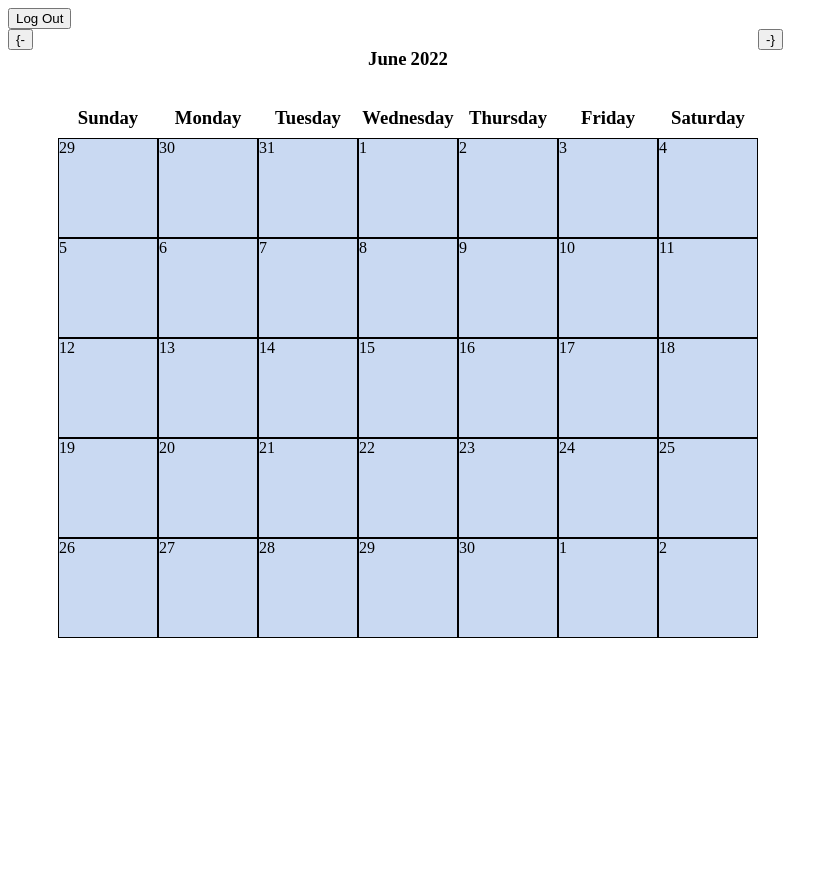
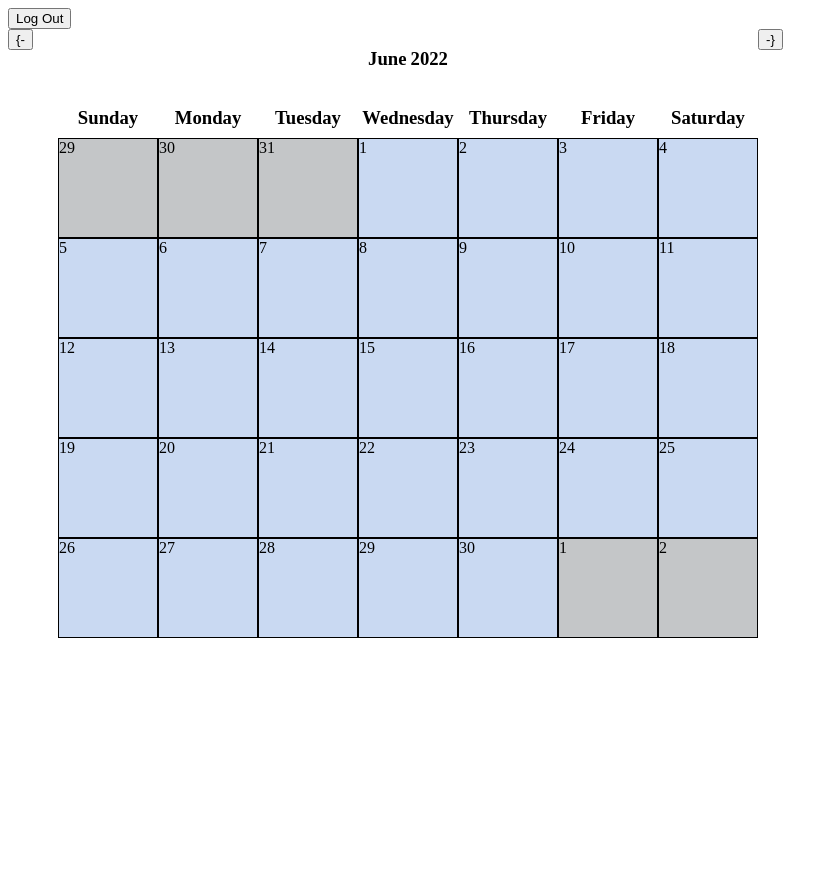
Before and after one commit to nplatte/scheduler-website, a Django app: a page that uses month_view/templates/month_view/month_view.html in a window 1280 px wide. Shown: the top 878 px of the page, without its empty margins (0-838 px from the left). Run offline with Django 4.2, Linux system fonts and the light colour scheme; the visitor is signed in with stand-in values (Sample User, id 1); data that the repository does not hold is empty.

Commit message:
Added grey color and mouse on and mouse off functions to the off days

```diff
--- a/month_view/static/month_view/css/month_view.css
+++ b/month_view/static/month_view/css/month_view.css
@@ -45,6 +45,14 @@ div.day {
     background-color: #C9D9F2;
   }
 
+  div.off_day {
+    width: 98px;
+    height: 98px;
+    border: 1px solid black;
+    padding: 0px;
+    background-color: #c4c6c8;
+  }
+
 button.new_event_button {
   display: none;
   background-color: #DAE5F7;
--- a/month_view/static/month_view/js/helper.js
+++ b/month_view/static/month_view/js/helper.js
@@ -37,3 +37,15 @@ function MouseOffDay(day, day_num) {
     var btn = document.getElementById('new_event_button_' + day_num);
     btn.style.display = 'none'
 }
+
+function MouseOverOffDay(day, day_num) {
+    day.style.backgroundColor = '#c4c6c8';
+    var btn = document.getElementById('new_event_button_' + day_num);
+    btn.style.display = 'inline-block';
+}
+
+function MouseOffOffDay(day, day_num) {
+    day.style.backgroundColor = '#C9D9F2';
+    var btn = document.getElementById('new_event_button_' + day_num);
+    btn.style.display = 'none'
+}
--- a/month_view/templates/month_view/month_view.html
+++ b/month_view/templates/month_view/month_view.html
@@ -28,7 +28,7 @@
         <h3 class="day_name">Wednesday</h3><h3 class="day_name">Thursday</h3><h3 class="day_name">Friday</h3>
         <h3 class="day_name">Saturday</h3>
         {% for day, events in last_month_events %}
-        <div class="day_{{ day }} day" onmouseover = "MouseOverDay(this, '{{ day }}')" onmouseout = "MouseOffDay(this, '{{ day }}')">
+        <div class="day_{{ day }} off_day" onmouseover = "MouseOverOffDay(this, '{{ day }}')" onmouseout = "MouseOffOffDay(this, '{{ day }}')">
             {{ day }}
             <button type="button" class="new_event_button" id="new_event_button_{{ day }}" name="new_event" onclick="ShowNewForm('{{ year_number }}-{{ month_number }}-{{ day }}')">+</button>
             {% for event in events %}
@@ -54,7 +54,7 @@
 
 
         {% for day, events in next_month_events %}
-        <div class="day_{{ day }} day" onmouseover = "MouseOverDay(this, '{{ day }}')" onmouseout = "MouseOffDay(this, '{{ day }}')">
+        <div class="day_{{ day }} off_day" onmouseover = "MouseOverOffDay(this, '{{ day }}')" onmouseout = "MouseOffOffDay(this, '{{ day }}')">
             {{ day }}
             <button type="button" class="new_event_button" id="new_event_button_{{ day }}" name="new_event" onclick="ShowNewForm('{{ year_number }}-{{ month_number }}-{{ day }}')">+</button>
             {% for event in events %}
```
